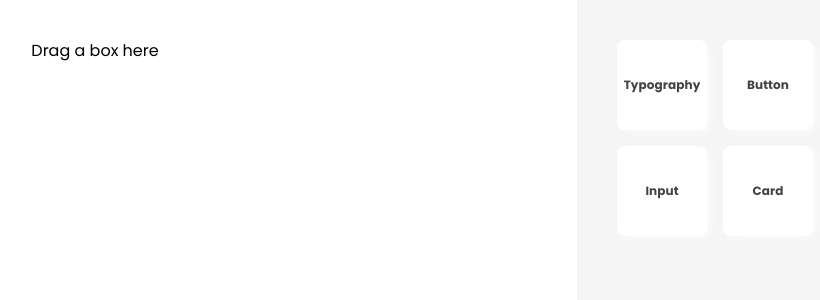
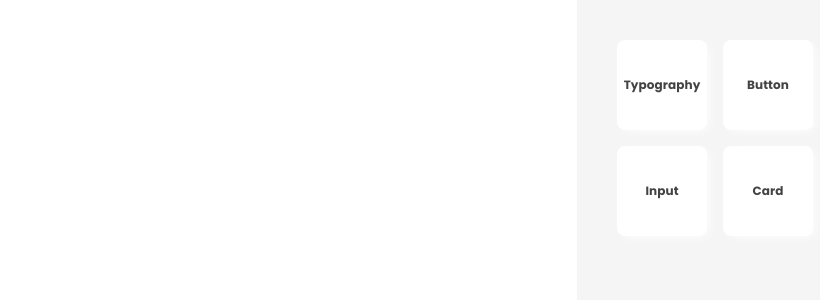
Before and after one commit to alirezatahani/React-Template, a React app: page /selector in a window 1280 px wide. Shown: the top 300 px of the page, without its empty margins (387-1207 px from the left). Built offline with nearby package versions, Linux system fonts and the light colour scheme.

Commit message:
choosing component

```diff
--- a/src/modules/ComponentsSelector/content/Box/Box.tsx
+++ b/src/modules/ComponentsSelector/content/Box/Box.tsx
@@ -9,20 +9,22 @@ const ItemTypes = {
 
 export interface BoxProps {
   name: string;
+  onDrop: (item: any) => void;
 }
 
 interface DropResult {
   name: string;
 }
 
-export const Box: FC<BoxProps> = function Box({ name }) {
+export const Box: FC<BoxProps> = function Box({ name, onDrop }) {
   const [{ isDragging }, drag] = useDrag(() => ({
     type: ItemTypes.BOX,
     item: { name },
     end: (item, monitor) => {
       const dropResult = monitor.getDropResult<DropResult>();
       if (item && dropResult) {
-        alert(`You dropped ${item.name} into ${dropResult.name}!`);
+        // alert(`You dropped ${item.name} into ${dropResult.name}!`);
+        onDrop(item);
       }
     },
     collect: (monitor) => ({
--- a/src/modules/ComponentsSelector/content/Dustbin/Dustbin.tsx
+++ b/src/modules/ComponentsSelector/content/Dustbin/Dustbin.tsx
@@ -11,8 +11,18 @@ const style: CSSProperties = {
   padding: 30,
   textAlign: 'center',
 };
+type DustBinProps = {
+  selectedComponent?: string;
+};
 
-export const Dustbin = () => {
+const components: any = {
+  Button: <button>Test</button>,
+  Typography: <p>Test</p>,
+  Input: <input value="test" />,
+  Card: <div>Test</div>,
+};
+
+export const Dustbin = ({ selectedComponent }: DustBinProps) => {
   const [{ canDrop, isOver }, drop] = useDrop(() => ({
     accept: ItemTypes.BOX,
     drop: () => ({ name: 'Dustbin' }),
@@ -37,7 +47,7 @@ export const Dustbin = () => {
         style={{ ...style, backgroundColor }}
         data-testid="dustbin"
       >
-        {isActive ? 'Release to drop' : 'Drag a box here'}
+        {components[selectedComponent]}
       </div>
     </React.Fragment>
   );
--- a/src/modules/ComponentsSelector/content/SelectorScreen/SelectorScreen.tsx
+++ b/src/modules/ComponentsSelector/content/SelectorScreen/SelectorScreen.tsx
@@ -1,4 +1,4 @@
-import * as React from 'react';
+import React, { useState } from 'react';
 import { memo } from 'react';
 import { Box } from '../Box/Box';
 import { Dustbin } from '../Dustbin/Dustbin';
@@ -12,19 +12,26 @@ import {
 } from '@modules/ComponentsSelector/styles/SelectorScreen_styles';
 
 export const SelectorScreen = memo(function Container() {
+  const [selectedComponent, setSelectedComponent] = useState(null);
+
+  const handleDropComponent = (item: any) => {
+    setSelectedComponent(item.name);
+  };
+
+  console.log(selectedComponent, 'selectedComponent');
   return (
     <React.Fragment>
       <Row>
         <DropCol span={9} style={{ overflow: 'hidden', clear: 'both' }}>
           <div style={{ overflow: 'hidden', clear: 'both' }}>
-            <Dustbin />
+            <Dustbin selectedComponent={selectedComponent} />
           </div>
         </DropCol>
         <DragCol span={3} style={{ overflow: 'scroll', clear: 'both' }}>
           <Wrapper style={{ overflow: 'hidden', clear: 'both' }}>
             {BoxNames.map((boxName: BoxName, index: number) => (
               <div key={index}>
-                <Box name={boxName.name} />
+                <Box name={boxName.name} onDrop={handleDropComponent} />
               </div>
             ))}
           </Wrapper>
```
